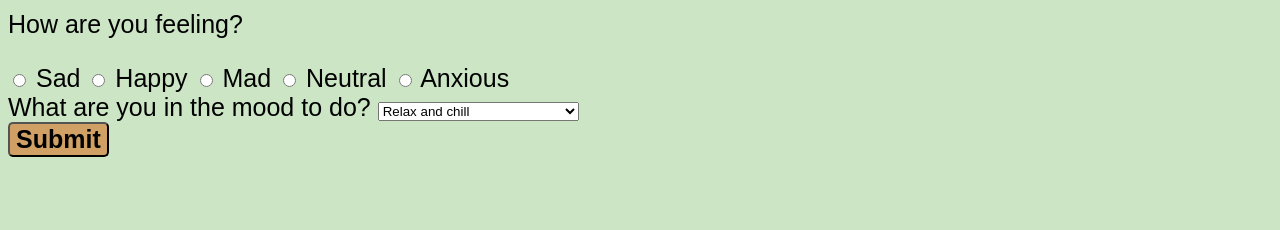
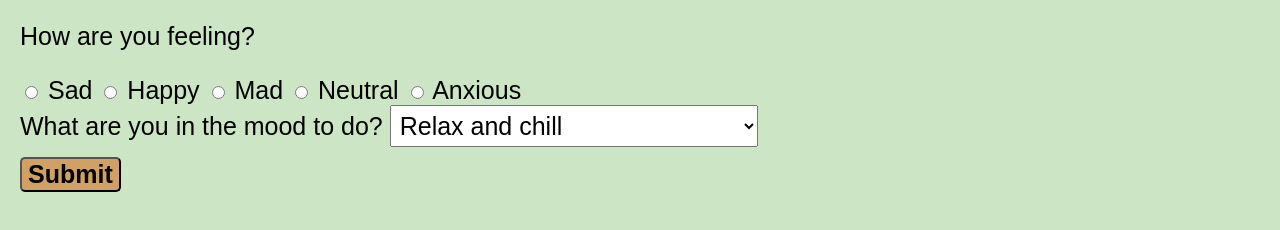
Before and after one commit to totoroistyping/ghiblimovies, a plain HTML site: page index.html in a window 1280 px wide. Shown: the part 492-722 px from the top of the page. Drawn offline with Linux system fonts and the light colour scheme.

Commit message:
Update styles.css

```diff
--- a/styles.css
+++ b/styles.css
@@ -1,6 +1,8 @@
 body {
   background-color: rgb(204, 230, 197);
   font-size: 25px;
+  margin: auto;
+  padding: 20px;
 }
 
 .totoro {
@@ -18,14 +20,19 @@ body {
   border-radius: 5px;
   background-color: rgb(209, 160, 100);
   font-weight: bold;
-  margin: auto;
-}
-
-.submit:hover {
-  background-color: #FFF;
-  transform: scale(1.5);
-}
+  margin-top: 10px;
+    a:hover {
+      background-color: #FFF;
+      transform: scale(1.5);
+    }
+  }
 
 .entireform {
   margin: auto;
 }
+
+select {
+  padding: 5px;
+  font-size: 25px;
+  font-family: sans-serif;
+}
```
